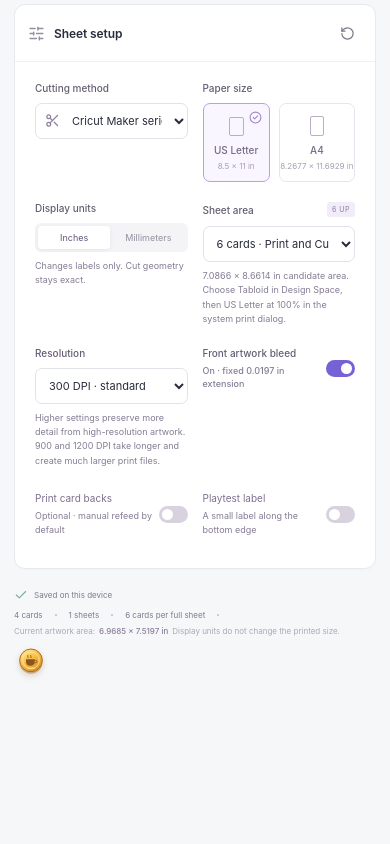
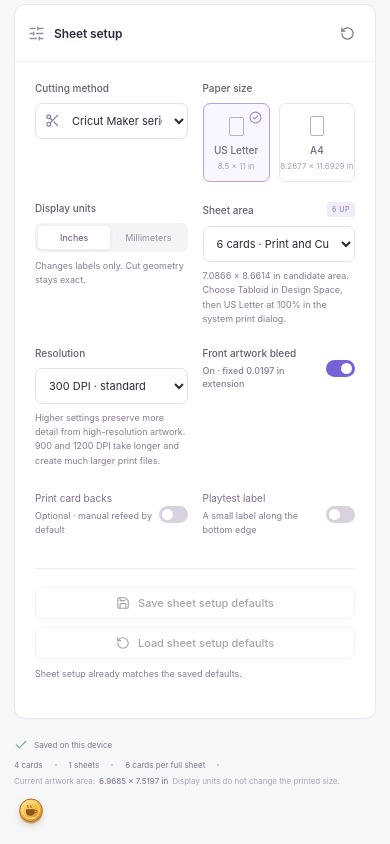
Before and after one commit to Go2Engle/CriProx, a React (Vite) app: page / in a window 390 px wide. Shown: the part 1299-2143 px from the top of the page. Before the commit the page ends 1993 px from the top, so only its background shows below. Built offline with nearby package versions, Linux system fonts and the light colour scheme.

Commit message:
feat(settings): save and load complete sheet setup defaults (#76)

```diff
--- a/src/App.tsx
+++ b/src/App.tsx
@@ -67,8 +67,10 @@ import {
   manualGuideDefaultsFrom,
   projectDefaultsFrom,
   projectFromDefaults,
+  sheetSettingsMatch,
   validateProjectDefaults,
   withManualGuideDefaults,
+  withSheetSettingsDefaults,
   type ManualGuideDefaults,
   type ProjectDefaults,
 } from './lib/project-defaults';
@@ -2024,6 +2026,7 @@ export default function App() {
   const [colorTheme, setColorTheme] = useState<ColorTheme>(getInitialColorTheme);
   const [project, setProject] = useState<Project>(createSample),
     [projectDefaults, setProjectDefaults] = useState<ProjectDefaults>(FACTORY_PROJECT_DEFAULTS),
+    [savingSheetDefaults, setSavingSheetDefaults] = useState(false),
     [loaded, setLoaded] = useState(false),
     [saved, setSaved] = useState('Opening workspace…');
   const [modal, setModal] = useState<
@@ -2291,6 +2294,24 @@ export default function App() {
     } catch {
       setToast('Could not save manual cut guide defaults on this device.');
     }
+  }
+  async function saveSheetSettingsAsDefaults() {
+    const next = withSheetSettingsDefaults(projectDefaults, project.settings);
+    setSavingSheetDefaults(true);
+    try {
+      await set(PROJECT_DEFAULTS_KEY, next);
+      setProjectDefaults(next);
+      setToast('Sheet setup defaults saved for new projects.');
+    } catch {
+      setToast('Could not save sheet setup defaults on this device.');
+    } finally {
+      setSavingSheetDefaults(false);
+    }
+  }
+  function loadSheetSettingsDefaults() {
+    settings(projectDefaults.settings);
+    setPage(0);
+    setToast('Saved sheet setup applied to the current project.');
   }
   async function restoreFactoryProjectDefaults() {
     const next = projectDefaultsFrom(projectFromDefaults(FACTORY_PROJECT_DEFAULTS));
@@ -3049,7 +3070,7 @@ export default function App() {
                   className="icon-button"
                   aria-label="Reset sheet settings to project defaults"
                   title="Reset sheet settings to project defaults"
-                  onClick={() => settings(projectDefaults.settings)}
+                  onClick={loadSheetSettingsDefaults}
                 >
                   <RotateCcw size={15} />
                 </button>
@@ -3237,12 +3258,7 @@ export default function App() {
                   </p>
                 </div>
                 {project.settings.machine === 'manual' && (
-                  <ManualGuideControls
-                    settings={project.settings}
-                    change={settings}
-                    savedDefaults={projectDefaults.settings}
-                    saveDefaults={saveManualGuideSettingsAsDefaults}
-                  />
+                  <ManualGuideControls settings={project.settings} change={settings} />
                 )}
                 <div className="settings-divider" />
                 <div className="section-label">
@@ -3357,6 +3373,38 @@ export default function App() {
                     </button>
                   </div>
                 )}
+                <div className="sheet-save-defaults">
+                  <div className="sheet-default-actions">
+                    <button
+                      className="secondary compact"
+                      type="button"
+                      disabled={
+                        savingSheetDefaults ||
+                        sheetSettingsMatch(project.settings, projectDefaults.settings)
+                      }
+                      onClick={() => void saveSheetSettingsAsDefaults()}
+                    >
+                      <Save size={14} />
+                      {savingSheetDefaults ? 'Saving…' : 'Save sheet setup defaults'}
+                    </button>
+                    <button
+                      className="secondary compact"
+                      type="button"
+                      disabled={
+                        savingSheetDefaults ||
+                        sheetSettingsMatch(project.settings, projectDefaults.settings)
+                      }
+                      onClick={loadSheetSettingsDefaults}
+                    >
+                      <RotateCcw size={14} /> Load sheet setup defaults
+                    </button>
+                  </div>
+                  <p className="field-note">
+                    {sheetSettingsMatch(project.settings, projectDefaults.settings)
+                      ? 'Sheet setup already matches the saved defaults.'
+                      : 'Save all sheet setup options for new projects, or load your saved setup here.'}
+                  </p>
+                </div>
               </div>
             </aside>
           </div>
--- a/src/lib/project-defaults.ts
+++ b/src/lib/project-defaults.ts
@@ -11,6 +11,19 @@ export const FACTORY_PROJECT_DEFAULTS: ProjectDefaults = {
   version: 1,
   settings: { ...DEFAULT_SETTINGS },
 };
+
+export function sheetSettingsMatch(a: Settings, b: Settings): boolean {
+  return (Object.keys(DEFAULT_SETTINGS) as (keyof Settings)[]).every(
+    (field) => a[field] === b[field],
+  );
+}
+
+export function withSheetSettingsDefaults(
+  defaults: ProjectDefaults,
+  source: Settings,
+): ProjectDefaults {
+  return { ...defaults, settings: { ...source } };
+}
 
 export type ManualGuideDefaults = Pick<
   Settings,
--- a/src/style.css
+++ b/src/style.css
@@ -1161,11 +1161,26 @@ h1 > span {
 .guide-save-defaults {
   padding-bottom: 13px;
 }
-.guide-save-defaults button {
+.guide-save-defaults button,
+.sheet-save-defaults button {
   width: 100%;
 }
-.guide-save-defaults .field-note {
+.guide-save-defaults .field-note,
+.sheet-save-defaults .field-note {
   margin-top: 8px;
+}
+.sheet-save-defaults {
+  border-top: 1px solid #efedf3;
+  padding-top: 18px;
+  margin-bottom: 16px;
+}
+.sheet-default-actions {
+  display: flex;
+  flex-wrap: wrap;
+  gap: 8px;
+}
+.sheet-default-actions button {
+  flex: 1 1 175px;
 }
 .manual-guide-controls--defaults {
   margin: 17px 0 0 46px;
@@ -2906,6 +2921,9 @@ html[data-theme='dark'] .app-shell .guide-choice button.selected {
   }
   .settings-content .switch-row {
     align-self: center;
+  }
+  .sheet-save-defaults {
+    grid-column: 1 / -1;
   }
   .selection-details {
     margin: 0;
```
Also changed, not shown: 1 other file (tests, documents, lock files or other folders).
